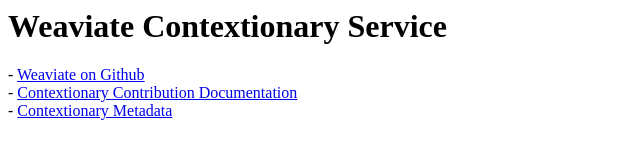
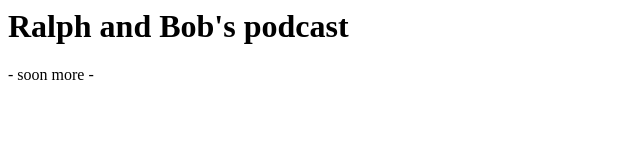
Before and after one commit to bobvanluijt/podcast-thefourth, a plain HTML site: page index.html in a window 1280 px wide. Shown: the whole page, without its empty margins (0-640 px from the left). Drawn offline with Linux system fonts and the light colour scheme.

Commit message:
Update index.html

```diff
--- a/index.html
+++ b/index.html
@@ -1,5 +1,5 @@
-<h1>Weaviate Contextionary Service</h1>
+<h1>Ralph and Bob's podcast</h1>
 
-- <a href="https://github.com/creativesoftwarefdn/weaviate">Weaviate on Github</a><br>
-- <a href="https://github.com/creativesoftwarefdn/weaviate/blob/develop/docs/en/contribute/contextionary.md">Contextionary Contribution Documentation</a><br>
-- <a href="//contextionary.creativesoftwarefdn.org/contextionary.json">Contextionary Metadata</a><br>
+<p>
+    - soon more -
+</p>
```
